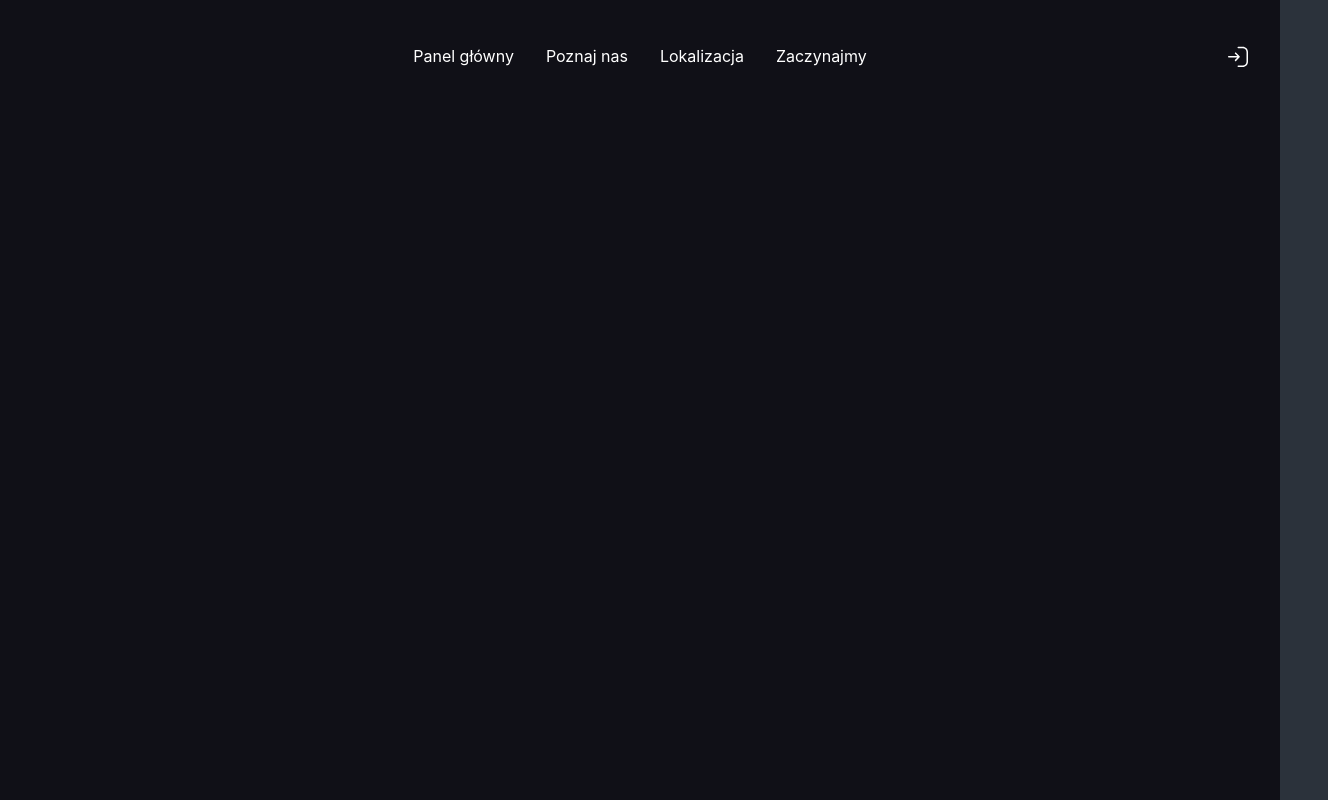
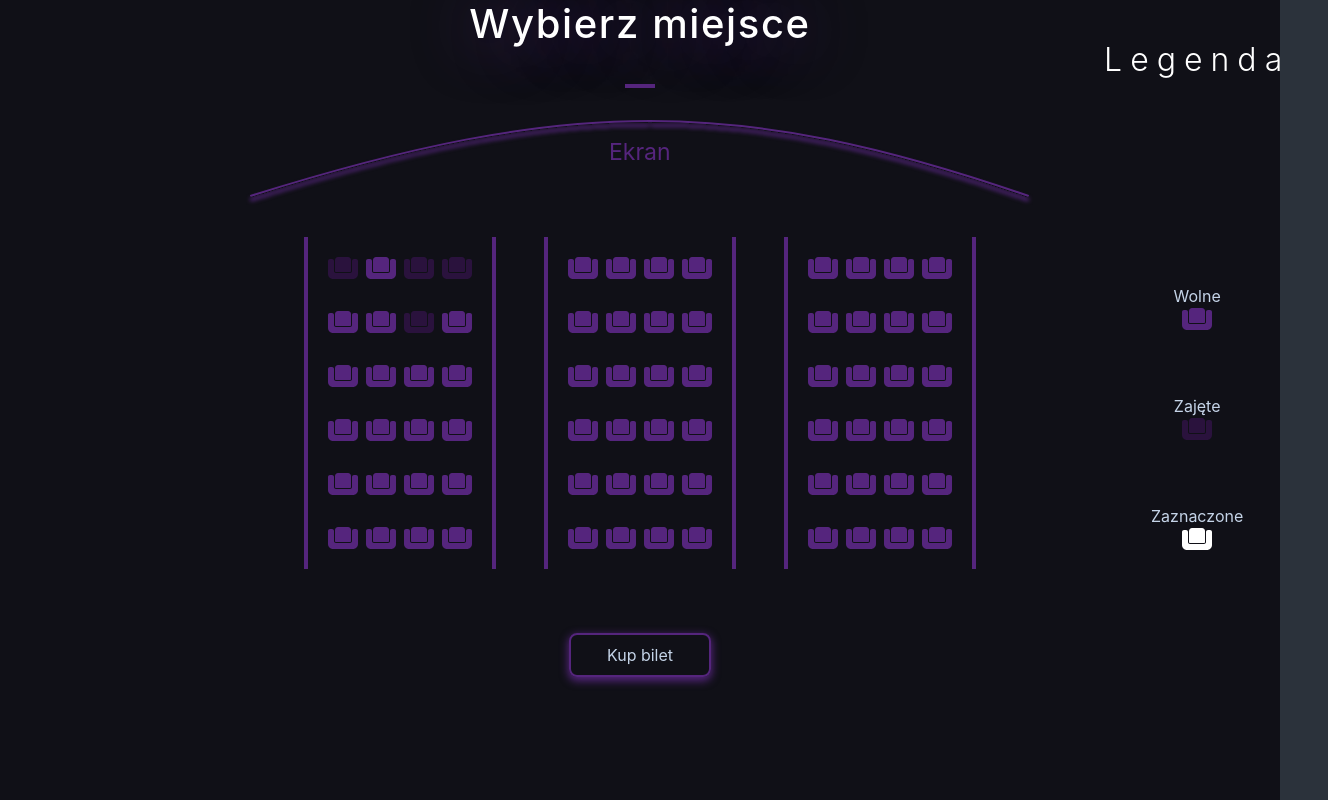
Before and after one commit to ZrodoZrodo/Kinowo, a React (Create React App) app in the folder kinowo-frontend/: page /chooseSeat/1 in a window 1280 px wide. Shown: the whole page, 1328 px wide, since content can reach past the window. Built offline with nearby package versions, Linux system fonts and the light colour scheme.

Commit message:
seat component

```diff
--- a/kinowo-frontend/src/App.css
+++ b/kinowo-frontend/src/App.css
@@ -61,3 +61,65 @@ html {
   background-repeat: no-repeat;
   background-size: cover;
 }
+
+.Line{
+  width: 30px;
+  height: 0px;
+  border: 2px solid #55257D;
+}
+
+.ChooseHeader{
+
+  width: 346px;
+  height: 52px;
+
+
+  font-family: "Inter", sans-serif;
+  font-style: normal;
+  font-weight: 500;
+  font-size: 40px;
+  line-height: 48px;
+  display: flex;
+
+  letter-spacing: 0.04em;
+
+  color: #FFFFFF;
+
+  text-shadow: 0px 3px 61px #55257D;
+}
+
+.Screen{
+
+  width: 75px;
+  height: 53px;
+
+
+  font-family: "Inter", sans-serif;
+  font-style: normal;
+  font-weight: 300;
+  font-size: 20px;
+  line-height: 24px;
+  align-items: center;
+  text-align: center;
+  letter-spacing: 0.04em;
+
+  color: #55257D;
+}
+
+.Legend{
+
+  width: 261px;
+  height: 180px;
+
+
+  font-family: "Inter", sans-serif;
+  font-style: normal;
+  font-weight: 300;
+  font-size: 32px;
+  line-height: 39px;
+  align-items: center;
+  text-align: center;
+  letter-spacing: 0.25em;
+
+  color: #FFFFFF;
+}
--- a/kinowo-frontend/src/Components/Pages/ChooseSeat/ChooseSeat.js
+++ b/kinowo-frontend/src/Components/Pages/ChooseSeat/ChooseSeat.js
@@ -1,14 +1,73 @@
 import {useParams} from "react-router-dom";
-import Navbar from "../MainPage/Navabar";
+import Navbar from "../MainPage/Navbar";
+import {SeatColumn} from "./SeatColumn";
+import {Seat} from "./Seat";
+import Button from "../../UI/Button";
+import Demo from './seatDemo'
+import {useState} from "react";
 
 
 export const ChooseSeat =()=>{
 
     const {id}=useParams()
+    console.log(Demo)
+    const [disabled,setDisabled]=useState([1,4,7,3])
+    const [marked,setMarked]=useState([])
+
+    if(!disabled) return;
+
+    console.log(marked)
 
     return (
-        <div className={"w-screen h-screen bg-dark-purple flex-row"}>
-            <Navbar/>
+        <div className={"w-screen h-screen bg-dark-purple flex justify-between"}>
+            <div className={'w-1/6'}></div>
+            <div className={"grid gap-8 place-items-center w-4/6 h-fit"}>
+                <span className={'h-fit ChooseHeader font-semibold justify-center'}>Wybierz miejsce</span>
+                    <span className={'Line'}> </span>
+                <svg width="787" height="85" viewBox="0 0 787 85" fill="none" xmlns="http://www.w3.org/2000/svg">
+                    <g filter="url(#filter0_d_466_265)">
+                        <path d="M5 75.7776C322.741 -24.1127 492.95 -23.7389 782 75.7776" stroke="#55257D" stroke-width="2" stroke-linecap="round"/>
+
+
+                    </g>
+                    <defs>
+                        <filter id="filter0_d_466_265" x="-0.000488281" y="0" width="787" height="84.7778" filterUnits="userSpaceOnUse" color-interpolation-filters="sRGB">
+                            <feFlood flood-opacity="0" result="BackgroundImageFix"/>
+                            <feColorMatrix in="SourceAlpha" type="matrix" values="0 0 0 0 0 0 0 0 0 0 0 0 0 0 0 0 0 0 127 0" result="hardAlpha"/>
+                            <feOffset dy="4"/>
+                            <feGaussianBlur stdDeviation="2"/>
+                            <feComposite in2="hardAlpha" operator="out"/>
+                            <feColorMatrix type="matrix" values="0 0 0 0 0.333333 0 0 0 0 0.145098 0 0 0 0 0.490196 0 0 0 1 0"/>
+                            <feBlend mode="normal" in2="BackgroundImageFix" result="effect1_dropShadow_466_265"/>
+                            <feBlend mode="normal" in="SourceGraphic" in2="effect1_dropShadow_466_265" result="shape"/>
+                        </filter>
+                    </defs>
+                    <text x="363" y="40" fontSize={23} fill="#55257D">Ekran</text>
+                </svg>
+
+            <div className={'flex  space-x-12'}>
+                {Demo.map(col=><div className={"border-x-4 p-5 border-x-purple"}><SeatColumn disabled={disabled} marked={marked} setMarked={setMarked} column={col}/></div> )}
+            </div>
+                <div
+                    className="border-2 px-9 mt-8 shadow-3xl border-purple rounded-lg px-3 py-2 cursor-pointer">
+                    Kup bilet
+                </div>
+            </div>
+            <div className={"grid gap-16 w-1/6 place-items-center h-fit"}>
+                <span className={'mt-10 Legend'}>Legenda</span>
+                <div className={'grid place-items-center'}>
+                    <span>Wolne</span>
+                    <Seat color={'#55257D'}/>
+                </div>
+                <div className={'grid place-items-center'}>
+                    <span>Zajęte</span>
+                    <Seat color={'#2A123D'}/>
+                </div>
+                <div className={'grid place-items-center'}>
+                    <span>Zaznaczone</span>
+                    <Seat color={'#FFFFFF'}/>
+                </div>
+            </div>
         </div>
     )
 }
--- /dev/null
+++ b/kinowo-frontend/src/Components/Pages/ChooseSeat/Seat.js
@@ -0,0 +1,16 @@
+export const Seat =({color,setMarked,id})=>{
+
+    const addId=(id)=>{
+        if(setMarked) {
+            setMarked(prev => prev.includes(id)? prev.filter(x=>x!==id):[...prev, id])
+        }
+    }
+
+    return(
+        <svg onClick={()=>addId(id)} width="30" height="22" viewBox="0 0 30 22" fill="none" xmlns="http://www.w3.org/2000/svg">
+            <path d="M0 4C0 2.89543 0.89543 2 2 2H4C5.10457 2 6 2.89543 6 4V14C6 15.1046 6.89543 16 8 16H22C23.1046 16 24 15.1046 24 14V4C24 2.89543 24.8954 2 26 2H28C29.1046 2 30 2.89543 30 4V17C30 19.7614 27.7614 22 25 22H5C2.23858 22 0 19.7614 0 17V4Z" fill={color}/>
+            <path d="M7 3C7 1.34315 8.34315 0 10 0H20C21.6569 0 23 1.34315 23 3V14C23 14.5523 22.5523 15 22 15H8C7.44772 15 7 14.5523 7 14V3Z" fill={color}/>
+        </svg>
+
+    )
+}
--- /dev/null
+++ b/kinowo-frontend/src/Components/Pages/ChooseSeat/SeatColumn.js
@@ -0,0 +1,11 @@
+import {Seat} from "./Seat";
+
+
+export const SeatColumn=({column,marked,setMarked,disabled})=>{
+
+    return(
+        <div className={"grid gap-8  place-items-center"}>
+            {column.map(row=><div className={'flex space-x-2'}>{row.map(seat=><div className={"space-x-2"}><Seat setMarked={disabled.includes(seat)?()=>null:setMarked} color={disabled.includes(seat)?'#2A123D':marked.includes(seat)?'#FFFFFF':'#55257D'} id={seat}/></div>)}</div>)}
+        </div>
+    )
+}
--- /dev/null
+++ b/kinowo-frontend/src/Components/Pages/ChooseSeat/seatDemo.js
@@ -0,0 +1,3 @@
+
+const Demo=[[[1,2,3,4],[5,6,7,8],[9,10,11,12],[13,14,15,16],[17,18,19,20],[21,22,23,24]],[[25,26,27,28],[29,30,31,32],[33,34,35,36],[37,38,39,40],[41,42,43,44],[45,46,47,48]],[[49,50,51,52],[53,54,55,56],[57,58,59,60],[61,62,63,64],[65,66,67,68],[69,70,71,72]]]
+export default Demo;
--- a/kinowo-frontend/src/Components/Pages/MainPage/HeroPage.js
+++ b/kinowo-frontend/src/Components/Pages/MainPage/HeroPage.js
@@ -4,7 +4,7 @@ import Map from "../Map";
 
 import HeroContent from "./HeroContent";
 import HeroSummit from "./HeroSummit";
-import Navbar from "./Navabar";
+import Navbar from "./Navbar";
 
 const HeroPage = () => {
   return (
--- a/kinowo-frontend/tailwind.config.js
+++ b/kinowo-frontend/tailwind.config.js
@@ -2,6 +2,11 @@
 module.exports = {
   content: ["./src/**/*.{html,js}"],
   theme: {
+    extend:{
+      boxShadow:{
+        '3xl':'0px 3px 9px 1px #55257D'
+      }
+    },
     colors: {
       red: "#CC1E1E",
       black: "#000000",
@@ -26,6 +31,7 @@ module.exports = {
       widest: ".25em",
     },
   },
+
   daisyui: {
     themes: [
       {
```
Also changed, not shown: kinowo-frontend/src/Components/Pages/ChooseSeat/Seat.svg (added), kinowo-frontend/src/Components/Pages/MainPage/Navbar.js (renamed from kinowo-frontend/src/Components/Pages/MainPage/Navabar.js).
